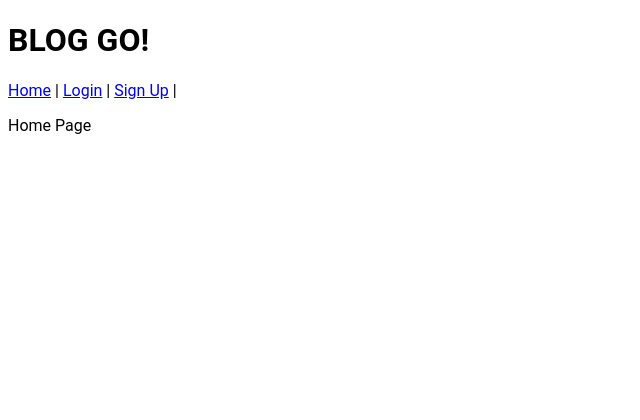
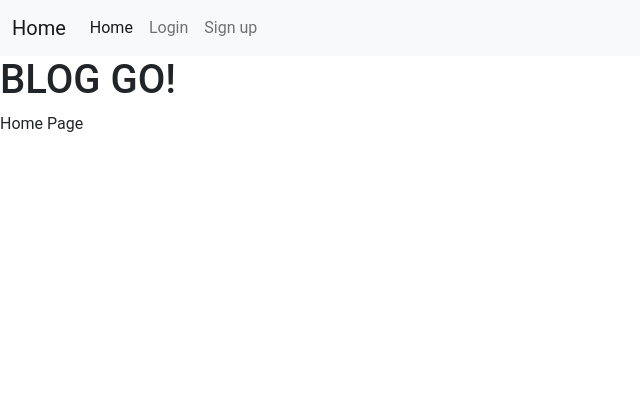
Before and after one commit to samg11/bloggo, a Flask app: page / in a window 1280 px wide. Shown: the top 420 px of the page, without its empty margins (0-640 px from the left). Run offline with Flask 2, Linux system fonts and the light colour scheme.

Commit message:
better blocks

```diff
--- a/templates/base.html
+++ b/templates/base.html
@@ -5,22 +5,39 @@
     <meta http-equiv="X-UA-Compatible" content="IE=edge">
     <meta name="viewport" content="width=device-width, initial-scale=1.0">
     <title>{% block title %}{% endblock %}</title>
+    <link href="https://cdn.jsdelivr.net/npm/bootstrap@5.0.0-beta1/dist/css/bootstrap.min.css" rel="stylesheet" integrity="sha384-giJF6kkoqNQ00vy+HMDP7azOuL0xtbfIcaT9wjKHr8RbDVddVHyTfAAsrekwKmP1" crossorigin="anonymous">
     <link rel="stylesheet" href="{{ url_for('static', filename='css/style.css') }}">
     {% block head %}{% endblock %}
 </head>
 <body>
-    <header>
-        {% block header %}{% endblock %}
-    </header>
-
     <nav>
-        <a href="{{ url_for('index') }}">Home</a> |
-        {% if not signed_in %}
-        <a href="{{ url_for('login') }}">Login</a> |
-        <a href="{{ url_for('signup') }}">Sign Up</a> |
-        {% else %}
-        <a href="{{ url_for('users.signout') }}">Logout</a>
-        {% endif %}
+        <nav class="navbar navbar-expand-lg navbar-light bg-light">
+            <div class="container-fluid">
+                <a class="navbar-brand" href="#">{% block name %}{% endblock %}</a>
+                <button class="navbar-toggler" type="button" data-bs-toggle="collapse" data-bs-target="#navbarNav" aria-controls="navbarNav" aria-expanded="false" aria-label="Toggle navigation">
+                    <span class="navbar-toggler-icon"></span>
+                </button>
+                <div class="collapse navbar-collapse" id="navbarNav">
+                <ul class="navbar-nav">
+                  <li class="nav-item">
+                    <a class="nav-link active" aria-current="page" href="{{ url_for('index') }}">Home</a>
+                  </li>
+                  {% if not signed_in %}
+                    <li class="nav-item">
+                        <a class="nav-link" href="{{ url_for('login') }}">Login</a>
+                    </li>
+                    <li class="nav-item">
+                        <a class="nav-link" href="{{ url_for('signup') }}">Sign up</a>
+                    </li>
+                    {% else %}
+                    <li class="nav-item">
+                        <a class="nav-link" href="{{ url_for('signout') }}">Sign up</a>
+                    </li>
+                  {% endif %}
+                </ul>
+              </div>
+            </div>
+          </nav>
     </nav>
 
     {% with messages = get_flashed_messages() %}
@@ -33,6 +50,10 @@
     {% endif %}
     {% endwith %}
 
+    <header>
+        {% block header %}{% endblock %}
+    </header>
+
     <main>
         {% block content %}{% endblock %}
     </main>
@@ -40,5 +61,7 @@
     <footer>
         {% block footer %}{% endblock %}
     </footer>
+
+    <script src="https://cdn.jsdelivr.net/npm/bootstrap@5.0.0-beta1/dist/js/bootstrap.bundle.min.js" integrity="sha384-ygbV9kiqUc6oa4msXn9868pTtWMgiQaeYH7/t7LECLbyPA2x65Kgf80OJFdroafW" crossorigin="anonymous"></script>
 </body>
 </html>
--- a/templates/index.html
+++ b/templates/index.html
@@ -1,6 +1,8 @@
 {% extends 'base.html' %}
 
 {% block title %} BLOG GO! {% endblock %}
+
+{% block name %} Home {% endblock %}
 
 {% block header %}
     <h1>BLOG GO!</h1>
--- a/templates/signin.html
+++ b/templates/signin.html
@@ -1,6 +1,8 @@
 {% extends 'base.html' %}
 
 {% block title %} Sign In {% endblock %}
+
+{% block name %} Sign In {% endblock %}
 
 {% block header %}
     <h1>Sign In Page</h1>
--- a/templates/signup.html
+++ b/templates/signup.html
@@ -1,6 +1,8 @@
 {% extends 'base.html' %}
 
 {% block title %} Sign Up {% endblock %}
+
+{% block name %} Sign Up {% endblock %}
 
 {% block header %}
     <h1>Sign Up Page</h1>
```
